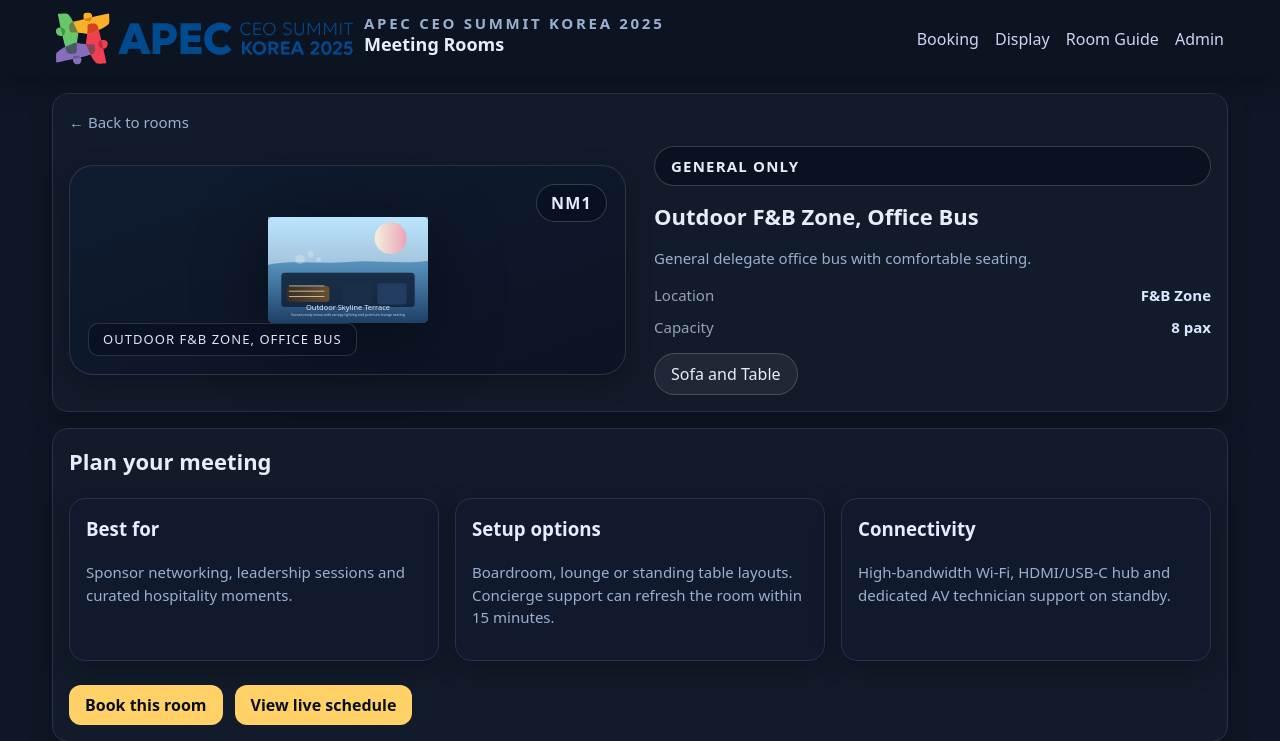
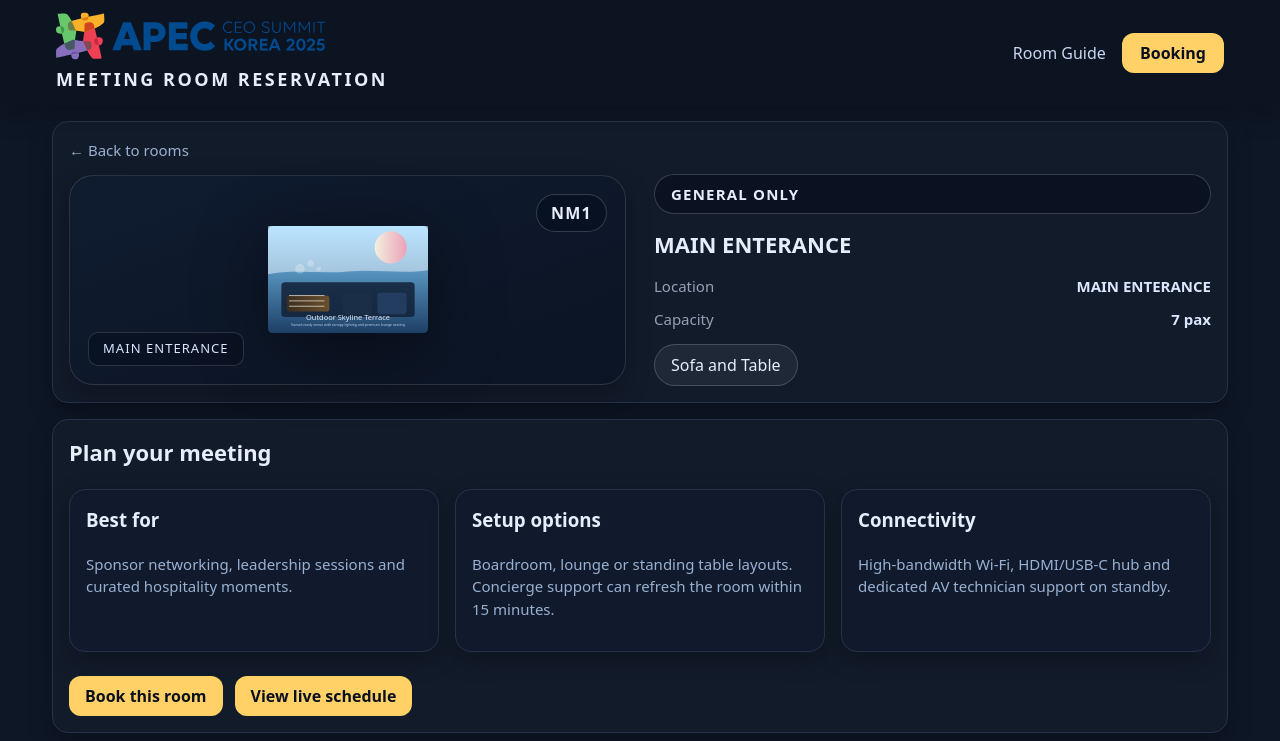
Before and after one commit to jungsuplee-hub/apec-book, a FastAPI app: page /rooms/NM1 in a window 1280 px wide. Shown: the top 741 px of the page. Run offline with FastAPI, Linux system fonts and the light colour scheme; some libraries are stand-ins or nearby versions.

Commit message:
Redirect root to booking and adjust navigation

```diff
--- a/app.py
+++ b/app.py
@@ -40,7 +40,7 @@ ROOM_TIER_LABELS = {
 TIER_ORDER = list(ROOM_TIER_LABELS)
 TIER_INDEX = {tier: idx for idx, tier in enumerate(TIER_ORDER)}
 
-OTHER_ROOM_CODE = "NM4"
+OTHER_ROOM_CODE = "NM1"
 
 ROOMS_DATA = [
     {
@@ -48,10 +48,10 @@ ROOMS_DATA = [
         "tier": "Diamond",
         "name": "Meeting Room 1",
         "category": "Indoor Meeting Suite",
-        "location": "F1",
-        "capacity": 6,
+        "location": "1F",
+        "capacity": 8,
         "meeting_code": "DM1",
-        "summary": "Premium indoor suite with plush seating for confidential briefings.",
+        "summary": "",
         "features": ["Sofa and Table"],
         "image": "/static/images/rooms/indoor-suite.svg",
         "order": 1,
@@ -61,11 +61,11 @@ ROOMS_DATA = [
         "tier": "Diamond",
         "name": "Meeting Room 2",
         "category": "Indoor Meeting Suite",
-        "location": "F2",
-        "capacity": 6,
+        "location": "1F",
+        "capacity": 13,
         "meeting_code": "DM2",
-        "summary": "Presentation-ready suite equipped with podium and broadcast AV.",
-        "features": ["Chair and Table", "Podium"],
+        "summary": "",
+        "features": ["Chair and Table", "Podium", "Wired Mic."],
         "image": "/static/images/rooms/indoor-suite.svg",
         "order": 2,
     },
@@ -74,10 +74,10 @@ ROOMS_DATA = [
         "tier": "Diamond",
         "name": "Meeting Room 3",
         "category": "Indoor Meeting Suite",
-        "location": "F3",
-        "capacity": 8,
+        "location": "1F",
+        "capacity": 6,
         "meeting_code": "DM3",
-        "summary": "Spacious lounge-style room ideal for leadership exchanges.",
+        "summary": "",
         "features": ["Sofa and Table"],
         "image": "/static/images/rooms/indoor-suite.svg",
         "order": 3,
@@ -88,9 +88,9 @@ ROOMS_DATA = [
         "name": "Outdoor F&B Zone, Office Bus",
         "category": "Outdoor F&B Zone, Office Bus",
         "location": "F&B Zone",
-        "capacity": 8,
+        "capacity": 7,
         "meeting_code": "DM4",
-        "summary": "Private office bus stationed outdoors for relaxed networking.",
+        "summary": "",
         "features": ["Sofa and Table"],
         "image": "/static/images/rooms/outdoor-terrace.svg",
         "order": 4,
@@ -100,10 +100,10 @@ ROOMS_DATA = [
         "tier": "Platinum",
         "name": "Meeting Room 1",
         "category": "Indoor Meeting Suite",
-        "location": "B1",
-        "capacity": 6,
+        "location": "1F",
+        "capacity": 8,
         "meeting_code": "PM1",
-        "summary": "Comfortable suite tailored for sponsor meetups and briefings.",
+        "summary": "",
         "features": ["Sofa and Table"],
         "image": "/static/images/rooms/indoor-suite.svg",
         "order": 1,
@@ -114,9 +114,9 @@ ROOMS_DATA = [
         "name": "Meeting Room 2",
         "category": "Indoor Meeting Suite",
         "location": "B1",
-        "capacity": 6,
+        "capacity": 8,
         "meeting_code": "PM2",
-        "summary": "Collaborative setup with adaptable seating and podium access.",
+        "summary": "",
         "features": ["Chair and Table"],
         "image": "/static/images/rooms/indoor-suite.svg",
         "order": 2,
@@ -126,10 +126,10 @@ ROOMS_DATA = [
         "tier": "Platinum",
         "name": "Meeting Room 3",
         "category": "Indoor Meeting Suite",
-        "location": "B2",
+        "location": "B1",
         "capacity": 6,
         "meeting_code": "PM3",
-        "summary": "Flexible room with modern lounge seating for partner discussions.",
+        "summary": "",
         "features": ["Sofa and Table"],
         "image": "/static/images/rooms/indoor-suite.svg",
         "order": 3,
@@ -140,9 +140,9 @@ ROOMS_DATA = [
         "name": "Outdoor F&B Zone, Office Bus",
         "category": "Outdoor F&B Zone, Office Bus",
         "location": "F&B Zone",
-        "capacity": 8,
+        "capacity": 7,
         "meeting_code": "PM4",
-        "summary": "Outdoor office bus with climate control for casual meetups.",
+        "summary": "",
         "features": ["Sofa and Table"],
         "image": "/static/images/rooms/outdoor-terrace.svg",
         "order": 4,
@@ -155,7 +155,7 @@ ROOMS_DATA = [
         "location": "B1",
         "capacity": 6,
         "meeting_code": "GM1",
-        "summary": "Compact indoor room supporting sponsor check-ins and huddles.",
+        "summary": "",
         "features": ["Sofa and Table"],
         "image": "/static/images/rooms/indoor-suite.svg",
         "order": 1,
@@ -168,7 +168,7 @@ ROOMS_DATA = [
         "location": "B2",
         "capacity": 6,
         "meeting_code": "GM2",
-        "summary": "Boardroom layout that keeps planning conversations focused.",
+        "summary": "",
         "features": ["Chair and Table"],
         "image": "/static/images/rooms/indoor-suite.svg",
         "order": 2,
@@ -178,78 +178,26 @@ ROOMS_DATA = [
         "tier": "Gold",
         "name": "Meeting Room 3",
         "category": "Indoor Meeting Suite",
-        "location": "B3",
+        "location": "F&B ZONE",
         "capacity": 6,
         "meeting_code": "GM3",
-        "summary": "Relaxed lounge arrangement for receptions and interviews.",
+        "summary": "",
         "features": ["Sofa and Table"],
         "image": "/static/images/rooms/indoor-suite.svg",
         "order": 3,
     },
     {
-        "code": "GM4",
-        "tier": "Gold",
-        "name": "Outdoor F&B Zone, Office Bus",
-        "category": "Outdoor F&B Zone, Office Bus",
-        "location": "F&B Zone",
-        "capacity": 8,
-        "meeting_code": "GM4",
-        "summary": "Outdoor office bus ready for sponsor activations and pop-ups.",
-        "features": ["Sofa and Table"],
-        "image": "/static/images/rooms/outdoor-terrace.svg",
-        "order": 4,
-    },
-    {
         "code": "NM1",
         "tier": "General",
-        "name": "Outdoor F&B Zone, Office Bus",
-        "category": "Outdoor F&B Zone, Office Bus",
-        "location": "F&B Zone",
-        "capacity": 8,
+        "name": "MAIN ENTERANCE",
+        "category": "MAIN ENTERANCE",
+        "location": "MAIN ENTERANCE",
+        "capacity": 7,
         "meeting_code": "NM1",
-        "summary": "General delegate office bus with comfortable seating.",
+        "summary": "",
         "features": ["Sofa and Table"],
         "image": "/static/images/rooms/outdoor-terrace.svg",
         "order": 1,
-    },
-    {
-        "code": "NM2",
-        "tier": "General",
-        "name": "Outdoor F&B Zone, Office Bus",
-        "category": "Outdoor F&B Zone, Office Bus",
-        "location": "Main Entrance",
-        "capacity": 7,
-        "meeting_code": "NM2",
-        "summary": "Open-air office bus near the entrance for quick huddles.",
-        "features": ["High-top Tables"],
-        "image": "/static/images/rooms/outdoor-terrace.svg",
-        "order": 2,
-    },
-    {
-        "code": "NM3",
-        "tier": "General",
-        "name": "Outdoor F&B Zone, Office Bus",
-        "category": "Outdoor F&B Zone, Office Bus",
-        "location": "F&B Zone",
-        "capacity": 6,
-        "meeting_code": "NM3",
-        "summary": "Compact office bus with standing tables for brief syncs.",
-        "features": ["Standing Table"],
-        "image": "/static/images/rooms/outdoor-terrace.svg",
-        "order": 3,
-    },
-    {
-        "code": "NM4",
-        "tier": "General",
-        "name": "Outdoor F&B Zone, Office Bus",
-        "category": "Outdoor F&B Zone, Office Bus",
-        "location": "F&B Zone",
-        "capacity": 6,
-        "meeting_code": "NM4",
-        "summary": "Reserved support office bus for ad-hoc delegate meetings.",
-        "features": ["Sofa and Table"],
-        "image": "/static/images/rooms/outdoor-terrace.svg",
-        "order": 4,
     },
 ]
 
@@ -382,7 +330,7 @@ def get_company_daily_total(date_str: str, company_name: str) -> int:
         conn.close()
 
 # --------------------------- pages ------------------------------
-@app.get("/", response_class=HTMLResponse)
+@app.get("/booking", response_class=HTMLResponse)
 def booking_page(request: Request):
     today = datetime.utcnow().date().isoformat()
     initial_date = EVENT_DATES[0] if (today < EVENT_DATES[0] or today > EVENT_DATES[-1]) else today
@@ -430,6 +378,11 @@ def display_page(request: Request, room: str, date: str):
         "display.html",
         dict(request=request, room=room, room_name=ROOM_LABEL[room], date=date, hours=HOURS, items=items),
     )
+
+
+@app.get("/", response_class=HTMLResponse)
+def root_redirect():
+    return RedirectResponse(url="/booking", status_code=302)
 
 
 @app.get("/rooms", response_class=HTMLResponse)
@@ -551,7 +504,7 @@ def create_booking(
     if company == "Other":
         params["company_other"] = company_to_save
     qs = "&".join(f"{k}={quote_plus(v)}" for k, v in params.items())
-    return RedirectResponse(url=f"/?{qs}", status_code=303)
+    return RedirectResponse(url=f"/booking?{qs}", status_code=303)
 
 @app.get("/api/availability")
 def availability(date: str, room: str):
--- a/models.sql
+++ b/models.sql
@@ -50,11 +50,7 @@ INSERT IGNORE INTO rooms(code,label,tier) VALUES
 ('GM1','GM1 · Meeting Room 1','Gold'),
 ('GM2','GM2 · Meeting Room 2','Gold'),
 ('GM3','GM3 · Meeting Room 3','Gold'),
-('GM4','GM4 · Outdoor F&B Zone, Office Bus','Gold'),
-('NM1','NM1 · Outdoor F&B Zone, Office Bus','General'),
-('NM2','NM2 · Outdoor F&B Zone, Office Bus','General'),
-('NM3','NM3 · Outdoor F&B Zone, Office Bus','General'),
-('NM4','NM4 · Outdoor F&B Zone, Office Bus','General');
+('NM1','NM1 · MAIN ENTERANCE','General');
 
 -- seed companies (idempotent)
 INSERT IGNORE INTO companies(name, tier) VALUES
--- a/static/display.html
+++ b/static/display.html
@@ -28,8 +28,8 @@ const room=params.get('room')||'DM1';
 const label={
   'DM1':'DM1 · Meeting Room 1','DM2':'DM2 · Meeting Room 2','DM3':'DM3 · Meeting Room 3','DM4':'DM4 · Outdoor F&B Zone, Office Bus',
   'PM1':'PM1 · Meeting Room 1','PM2':'PM2 · Meeting Room 2','PM3':'PM3 · Meeting Room 3','PM4':'PM4 · Outdoor F&B Zone, Office Bus',
-  'GM1':'GM1 · Meeting Room 1','GM2':'GM2 · Meeting Room 2','GM3':'GM3 · Meeting Room 3','GM4':'GM4 · Outdoor F&B Zone, Office Bus',
-  'NM1':'NM1 · Outdoor F&B Zone, Office Bus','NM2':'NM2 · Outdoor F&B Zone, Office Bus','NM3':'NM3 · Outdoor F&B Zone, Office Bus','NM4':'NM4 · Outdoor F&B Zone, Office Bus'
+  'GM1':'GM1 · Meeting Room 1','GM2':'GM2 · Meeting Room 2','GM3':'GM3 · Meeting Room 3',
+  'NM1':'NM1 · MAIN ENTERANCE'
 };
 const HOURS=Array.from({length:17},(_,i)=>i+6);
 function fmt(h){return String(h).padStart(2,'0')+':00'}
--- a/static/style.css
+++ b/static/style.css
@@ -33,13 +33,15 @@ a:hover{text-decoration:underline}
 
 .topbar{position:sticky;top:0;z-index:20;background:#0c1422;box-shadow:var(--shadow)}
 .topbar-inner{max-width:1200px;margin:0 auto;display:flex;align-items:center;justify-content:space-between;padding:12px 16px}
-.brand{display:flex;align-items:center;gap:10px}
-.brand .title{
-  display:flex;
-  flex-direction:column;
-  gap:2px;
-  line-height:1.15;
+.brand{display:flex;flex-direction:column;align-items:flex-start;gap:6px}
+.brand img{height:48px;width:auto}
+.brand-caption{
+  font-weight:800;
+  font-size:var(--fs-lg);
+  letter-spacing:0.14em;
+  text-transform:uppercase;
 }
+.brand .title{display:flex;flex-direction:column;gap:2px;line-height:1.15}
 .brand .title .eyebrow{
   font-size:var(--fs-sm);
   letter-spacing:0.18em;
@@ -51,6 +53,8 @@ a:hover{text-decoration:underline}
   font-size:var(--fs-lg);
 }
 .nav .link{margin-left:12px;color:#c9d7f2}
+.nav .button{margin-left:12px;height:40px;padding:0 18px}
+.nav > :first-child{margin-left:0}
 
 .wrap{max-width:1200px;margin:16px auto;padding:0 12px}
 .card{
@@ -113,7 +117,7 @@ input:focus,select:focus{border-color:#4a68ff;box-shadow:0 0 0 3px rgba(68,85,25
   .board table{font-size:16px}
   .table th,.table td{padding:10px 8px}
   .pill{padding:4px 8px}
-  .date-open-btn{height:32px}
+  .date-open-btn{width:34px;height:34px}
   .wrap{padding:0 10px}
 }
 
--- a/templates/admin.html
+++ b/templates/admin.html
@@ -21,12 +21,10 @@
   <div class="topbar-inner">
     <div class="brand">
       <img src="/static/logo-apec.svg" alt="APEC" />
-      <div class="title">APEC CEO Summit Korea 2025 – Admin</div>
+      <span class="brand-caption">MEETING ROOM RESERVATION</span>
     </div>
     <nav class="nav">
-      <a href="/" class="link">Booking</a>
-      <a href="/launcher" class="link">Display</a>
-      <a href="/rooms" class="link">Room Guide</a>
+      <a href="/launcher" class="button">Display</a>
     </nav>
   </div>
 </header>
--- a/templates/room_detail.html
+++ b/templates/room_detail.html
@@ -29,16 +29,11 @@
   <div class="topbar-inner">
     <div class="brand">
       <img src="/static/logo-apec.svg" alt="APEC" />
-      <div class="title">
-        <span class="eyebrow">APEC CEO Summit Korea 2025</span>
-        <span class="headline">Meeting Rooms</span>
-      </div>
+      <span class="brand-caption">MEETING ROOM RESERVATION</span>
     </div>
     <nav class="nav">
-      <a href="/" class="link">Booking</a>
-      <a href="/launcher" class="link">Display</a>
       <a href="/rooms" class="link">Room Guide</a>
-      <a href="/admin" class="link">Admin</a>
+      <a href="/booking" class="button">Booking</a>
     </nav>
   </div>
 </header>
@@ -55,7 +50,6 @@
       <div class="hero-details">
         <div class="badge-tier">{{ tier_label }}</div>
         <h1 class="title" style="margin:0">{{ room_name }}</h1>
-        <p class="muted" style="margin:0">{{ details.summary }}</p>
         <dl class="hero-meta">
           <div><dt>Location</dt><dd>{{ details.location }}</dd></div>
           <div><dt>Capacity</dt><dd>{{ details.capacity }} pax</dd></div>
@@ -86,7 +80,7 @@
       </div>
     </div>
     <div style="margin-top:24px;display:flex;flex-wrap:wrap;gap:12px">
-      <a class="button" href="/">Book this room</a>
+      <a class="button" href="/booking">Book this room</a>
       <a class="button" href="/display?room={{ room_code }}&date={{ schedule_date }}">View live schedule</a>
     </div>
   </section>
```
Also changed, not shown: static/booking.html (+4 -4 lines), templates/booking.html (+17 -12 lines), templates/display.html (+2 -7 lines), templates/launcher.html (+2 -7 lines), templates/rooms.html (+2 -9 lines).
